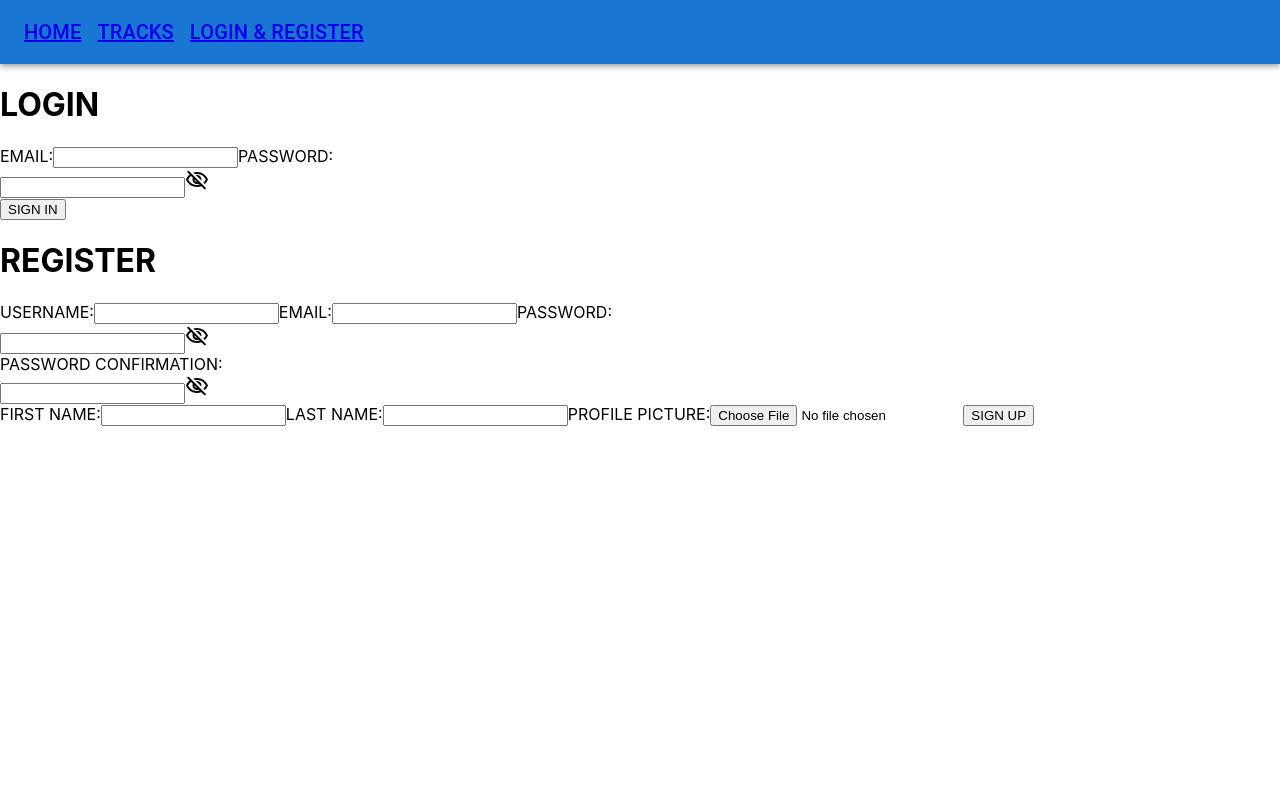
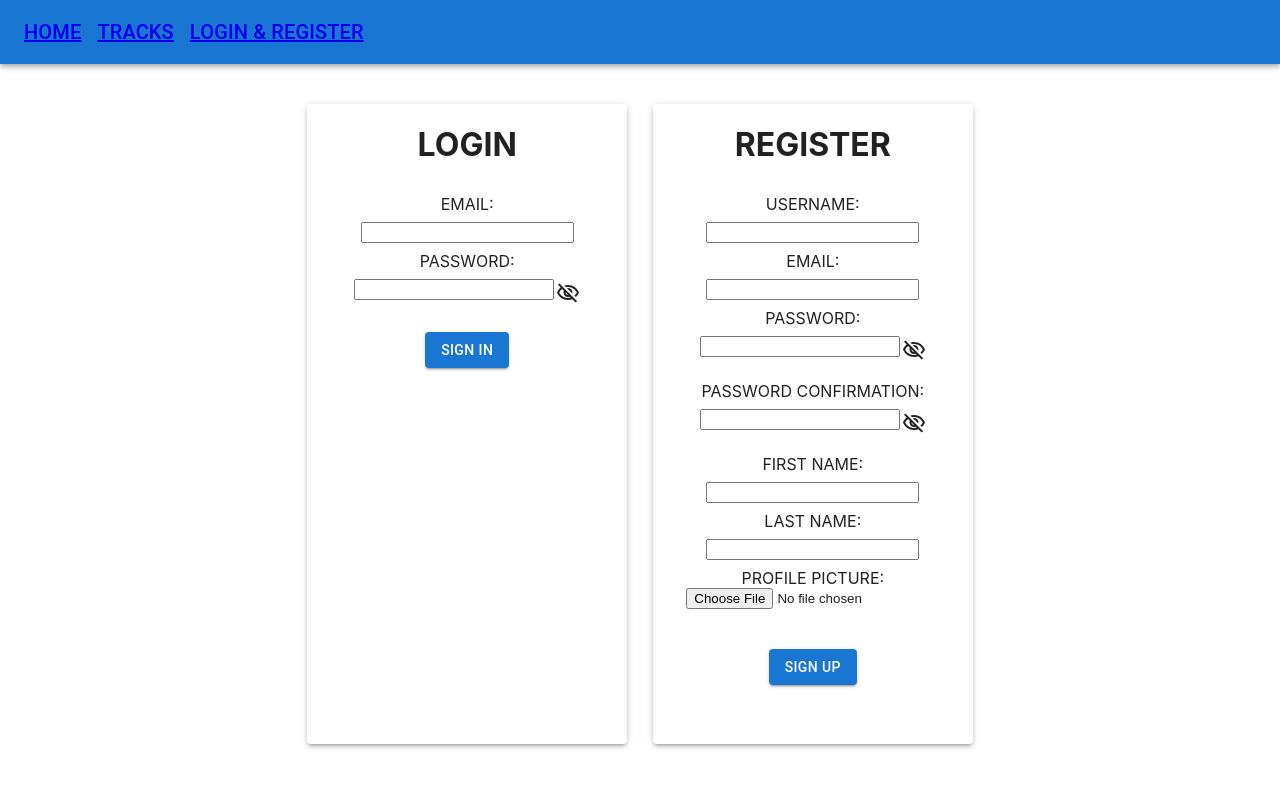
Before and after one commit to siuusunn/wishlist-client, a React (Create React App) app: page /loginregister in a window 1280 px wide. Shown: the top 788 px of the page. Built offline with nearby package versions, Linux system fonts and the light colour scheme.

Commit message:
LoginAndRegister basic styling done

```diff
--- a/package.json
+++ b/package.json
@@ -17,6 +17,7 @@
     "react-dom": "^18.2.0",
     "react-router-dom": "^6.11.2",
     "react-scripts": "5.0.1",
+    "sass": "^1.62.1",
     "web-vitals": "^2.1.4"
   },
   "scripts": {
--- a/src/components/Login.js
+++ b/src/components/Login.js
@@ -3,6 +3,8 @@ import { API } from '../lib/api';
 import { AUTH } from '../lib/auth';
 import { useNavigate } from 'react-router-dom';
 import { VisibilityOffOutlined, VisibilityOutlined } from '@mui/icons-material';
+import { Paper, Button } from '@mui/material';
+import '../styles/Login.scss';
 
 export default function Login() {
   const navigate = useNavigate();
@@ -37,7 +39,10 @@ export default function Login() {
   };
 
   return (
-    <>
+    <Paper
+      elevation={3}
+      sx={{ width: '25dvw', height: '80dvh', mt: '5dvh', mr: '1dvw' }}
+    >
       <div className='login-container'>
         <h1 className='login-title'>LOGIN</h1>
         <form onSubmit={handleSubmit}>
@@ -79,12 +84,17 @@ export default function Login() {
                 />
               )}
             </div>
-            <button type='submit' className='login-button'>
+            <Button
+              variant='contained'
+              type='submit'
+              className='login-button'
+              sx={{ mt: '2dvh' }}
+            >
               SIGN IN
-            </button>
+            </Button>
           </div>
         </form>
       </div>
-    </>
+    </Paper>
   );
 }
--- a/src/components/LoginAndRegister.js
+++ b/src/components/LoginAndRegister.js
@@ -1,11 +1,12 @@
 import Login from './Login';
 import Register from './Register';
+import '../styles/loginAndRegister.scss';
 
 export default function LoginAndRegister() {
   return (
-    <>
+    <div className='LoginAndRegisterContainer'>
       <Login />
       <Register />
-    </>
+    </div>
   );
 }
--- a/src/components/Register.js
+++ b/src/components/Register.js
@@ -3,6 +3,8 @@ import { API } from '../lib/api';
 import { AUTH } from '../lib/auth';
 import { useNavigate } from 'react-router-dom';
 import { VisibilityOffOutlined, VisibilityOutlined } from '@mui/icons-material';
+import { Paper, Button } from '@mui/material';
+import '../styles/Register.scss';
 
 export default function Register() {
   const navigate = useNavigate();
@@ -70,29 +72,11 @@ export default function Register() {
     }
   };
 
-  // const handleSubmit = (e) => {
-  //   e.preventDefault();
-  //   try {
-  //     API.POST(API.ENDPOINTS.register, formFields).then(({ data }) => {
-  //       console.log(data);
-  //       API.POST(API.ENDPOINTS.login, {
-  //         email: formFields.email,
-  //         password: formFields.password
-  //       })
-  //         .then(({ data }) => {
-  //           API.POST(API.ENDPOINTS.allPockets, data);
-  //           AUTH.setToken(data.token);
-  //           navigate('/');
-  //         })
-  //         .catch((e) => console.error(e));
-  //     });
-  //   } catch (error) {
-  //     console.error(error);
-  //   }
-  // };
-
   return (
-    <>
+    <Paper
+      elevation={3}
+      sx={{ width: '25dvw', height: '80dvh', mt: '5dvh', ml: '1dvw' }}
+    >
       <div className='register-container'>
         <h1 className='register-title'>REGISTER</h1>
         <form onSubmit={handleSubmit}>
@@ -203,12 +187,17 @@ export default function Register() {
               onChange={handleFileChange}
               required
             ></input>
-            <button type='submit' className='register-button'>
+            <Button
+              variant='contained'
+              type='submit'
+              className='register-button'
+              sx={{ mt: '5dvh' }}
+            >
               SIGN UP
-            </button>
+            </Button>
           </div>
         </form>
       </div>
-    </>
+    </Paper>
   );
 }
--- /dev/null
+++ b/src/styles/Login.scss
@@ -0,0 +1,39 @@
+.login-container {
+  display: flex;
+  flex-direction: column;
+  align-items: center;
+}
+
+.login-input-container {
+  display: flex;
+  flex-direction: column;
+  align-items: center;
+}
+
+.login-label {
+  font-size: 16px;
+  margin-top: 1dvh;
+}
+
+.login-input {
+  width: 16dvw;
+  margin-top: 1dvh;
+}
+
+.login-password-div {
+  display: flex;
+  justify-content: center;
+  align-items: center;
+}
+
+.login-password-input {
+  width: 15dvw;
+  margin-top: 1dvh;
+  margin-bottom: 2dvh;
+}
+
+.visibility-button {
+  cursor: pointer;
+  margin-left: 0.2dvw;
+  padding: 0;
+}
--- /dev/null
+++ b/src/styles/Register.scss
@@ -0,0 +1,39 @@
+.register-container {
+  display: flex;
+  flex-direction: column;
+  align-items: center;
+}
+
+.register-input-container {
+  display: flex;
+  flex-direction: column;
+  align-items: center;
+}
+
+.register-label {
+  font-size: 16px;
+  margin-top: 1dvh;
+}
+
+.register-input {
+  width: 16dvw;
+  margin-top: 1dvh;
+}
+
+.register-password-div {
+  display: flex;
+  justify-content: center;
+  align-items: center;
+}
+
+.register-password-input {
+  width: 15dvw;
+  margin-top: 1dvh;
+  margin-bottom: 2dvh;
+}
+
+.visibility-button {
+  cursor: pointer;
+  margin-left: 0.2dvw;
+  padding: 0;
+}
--- /dev/null
+++ b/src/styles/loginAndRegister.scss
@@ -0,0 +1,6 @@
+.LoginAndRegisterContainer {
+  display: flex;
+  flex-direction: row;
+  // align-items: center;
+  justify-content: center;
+}
```
Also changed, not shown: src/styles/App.scss (added), 1 other file (tests, documents, lock files or other folders).
